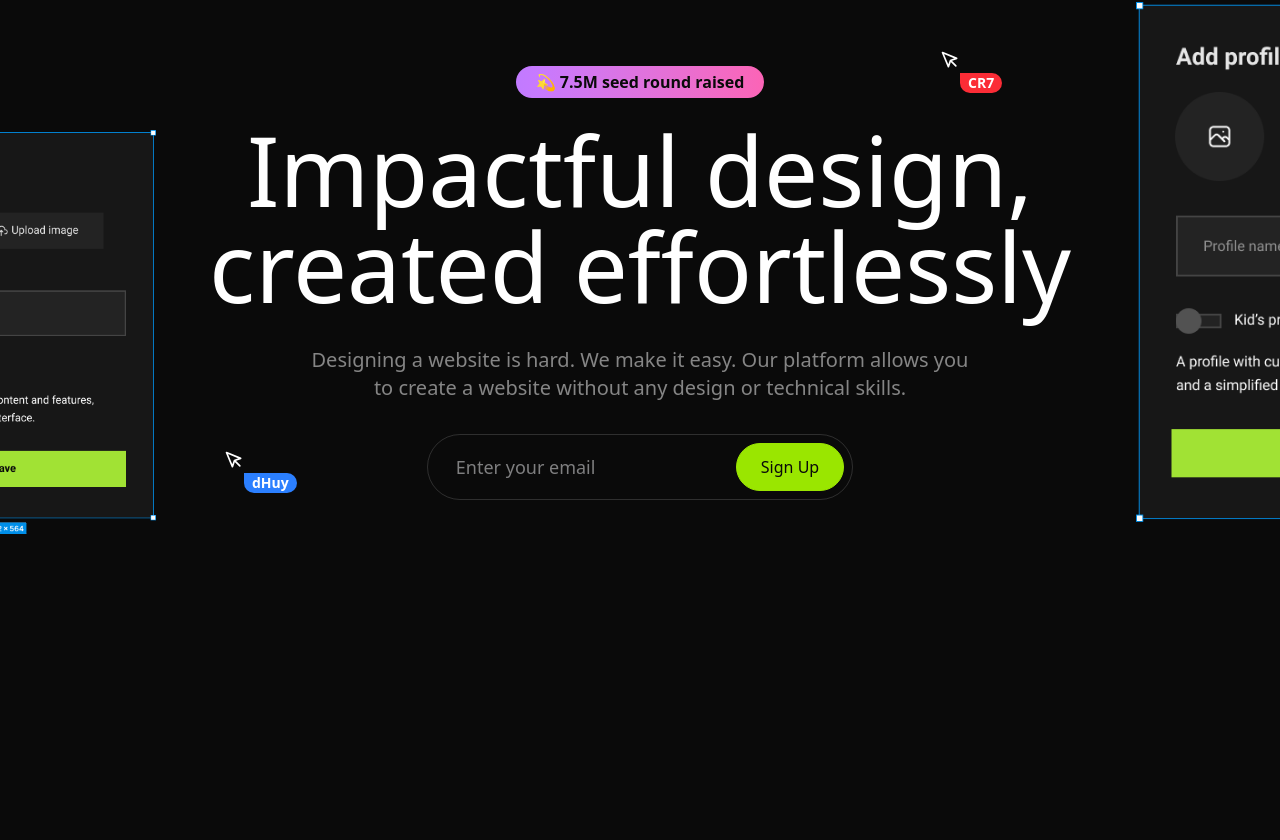
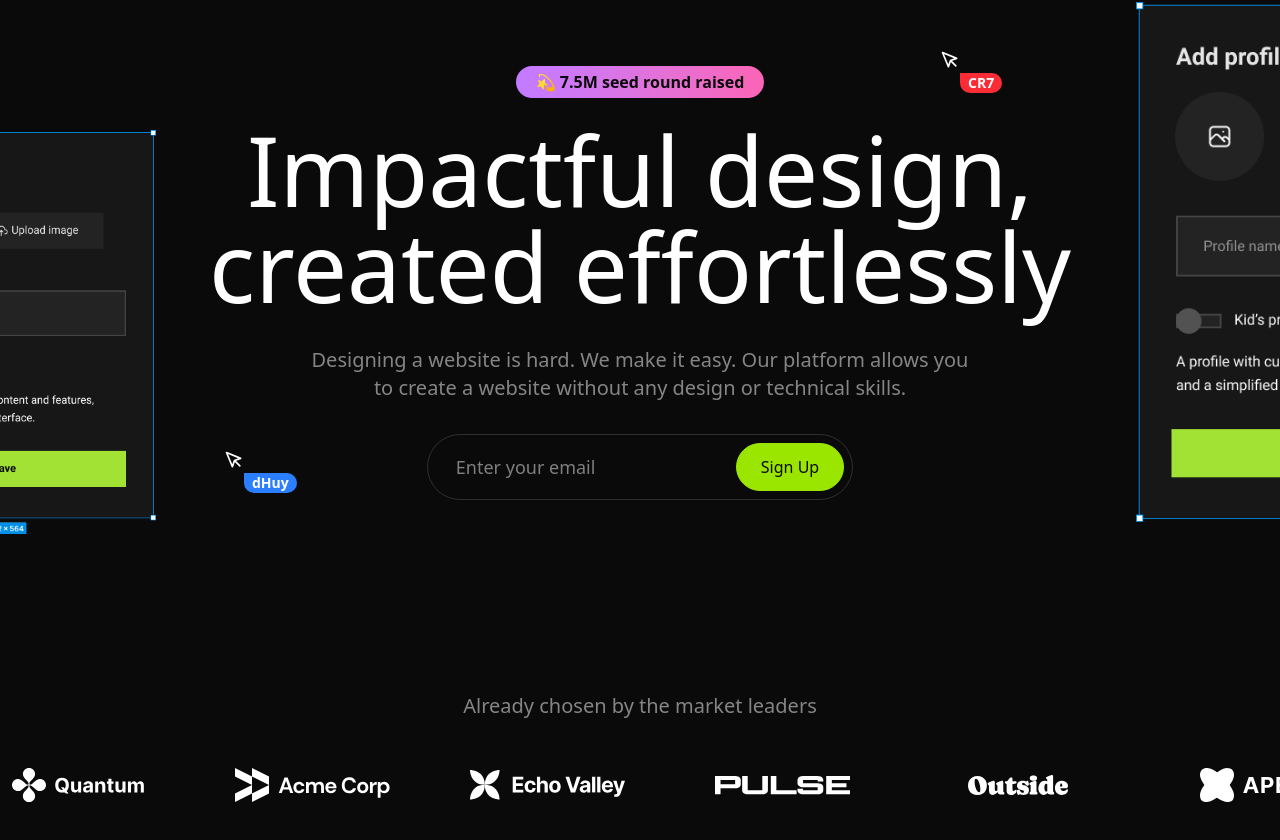
Before and after one commit to DucHuy2102/saas-landing-page, a Next.js app: page / in a window 1280 px wide. Shown: the part 160-1000 px from the top of the page. Built offline with nearby package versions, Linux system fonts and the light colour scheme.

Commit message:
complete the LogoTicker

```diff
--- a/src/app/page.tsx
+++ b/src/app/page.tsx
@@ -1,10 +1,11 @@
-import { Hero, Navbar } from '@/sections';
+import { Hero, LogoTicker, Navbar } from '@/sections';
 
 export default function Home() {
     return (
         <>
             <Navbar />
             <Hero />
+            <LogoTicker />
         </>
     );
 }
--- a/src/sections/Hero.tsx
+++ b/src/sections/Hero.tsx
@@ -43,7 +43,7 @@ export default function Hero() {
                     <input
                         type='email'
                         placeholder='Enter your email'
-                        className='bg-transparent px-5 outline-none text-lg text-zinc-100'
+                        className='bg-transparent px-5 outline-none text-lg text-zinc-100 w-full'
                     />
                     <C_Button
                         type='submit'
--- a/src/sections/LogoTicker.tsx
+++ b/src/sections/LogoTicker.tsx
@@ -1,23 +1,37 @@
-import quantumLogo from '../../public/images/quantum.svg';
-import acmeLogo from '../../public/images/acme-corp.svg';
-import echoValleyLogo from '../../public/images/echo-valley.svg';
-import pulseLogo from '../../public/images/pulse.svg';
-import outsideLogo from '../../public/images/outside.svg';
-import apexLogo from '../../public/images/apex.svg';
-import celestialLogo from '../../public/images/celestial.svg';
-import twiceLogo from '../../public/images/twice.svg';
+import Image from 'next/image';
 
 const logos = [
-    { name: 'Quantum', image: quantumLogo },
-    { name: 'Acme Corp', image: acmeLogo },
-    { name: 'Echo Valley', image: echoValleyLogo },
-    { name: 'Pulse', image: pulseLogo },
-    { name: 'Outside', image: outsideLogo },
-    { name: 'Apex', image: apexLogo },
-    { name: 'Celestial', image: celestialLogo },
-    { name: 'Twice', image: twiceLogo },
+    { name: 'Quantum', image: '/images/quantum.svg' },
+    { name: 'Acme Corp', image: '/images/acme-corp.svg' },
+    { name: 'Echo Valley', image: '/images/echo-valley.svg' },
+    { name: 'Pulse', image: '/images/pulse.svg' },
+    { name: 'Outside', image: '/images/outside.svg' },
+    { name: 'Apex', image: '/images/apex.svg' },
+    { name: 'Celestial', image: '/images/celestial.svg' },
+    { name: 'Twice', image: '/images/twice.svg' },
 ];
 
 export default function LogoTicker() {
-    return <div>Logo Ticker</div>;
+    return (
+        <section className='py-24 overflow-x-clip'>
+            <div className='container mx-auto'>
+                <h3 className='text-center text-xl text-white/50'>
+                    Already chosen by the market leaders
+                </h3>
+                <div className='overflow-hidden mt-12 [mask-image: linear-gradient(to_right, transparent, black_10%, black_90%, transparent)]'>
+                    <div className='flex items-center gap-20'>
+                        {logos.map((logo) => (
+                            <Image
+                                key={logo.name}
+                                src={logo.image}
+                                alt={logo.name}
+                                width={155}
+                                height={34}
+                            />
+                        ))}
+                    </div>
+                </div>
+            </div>
+        </section>
+    );
 }
```
